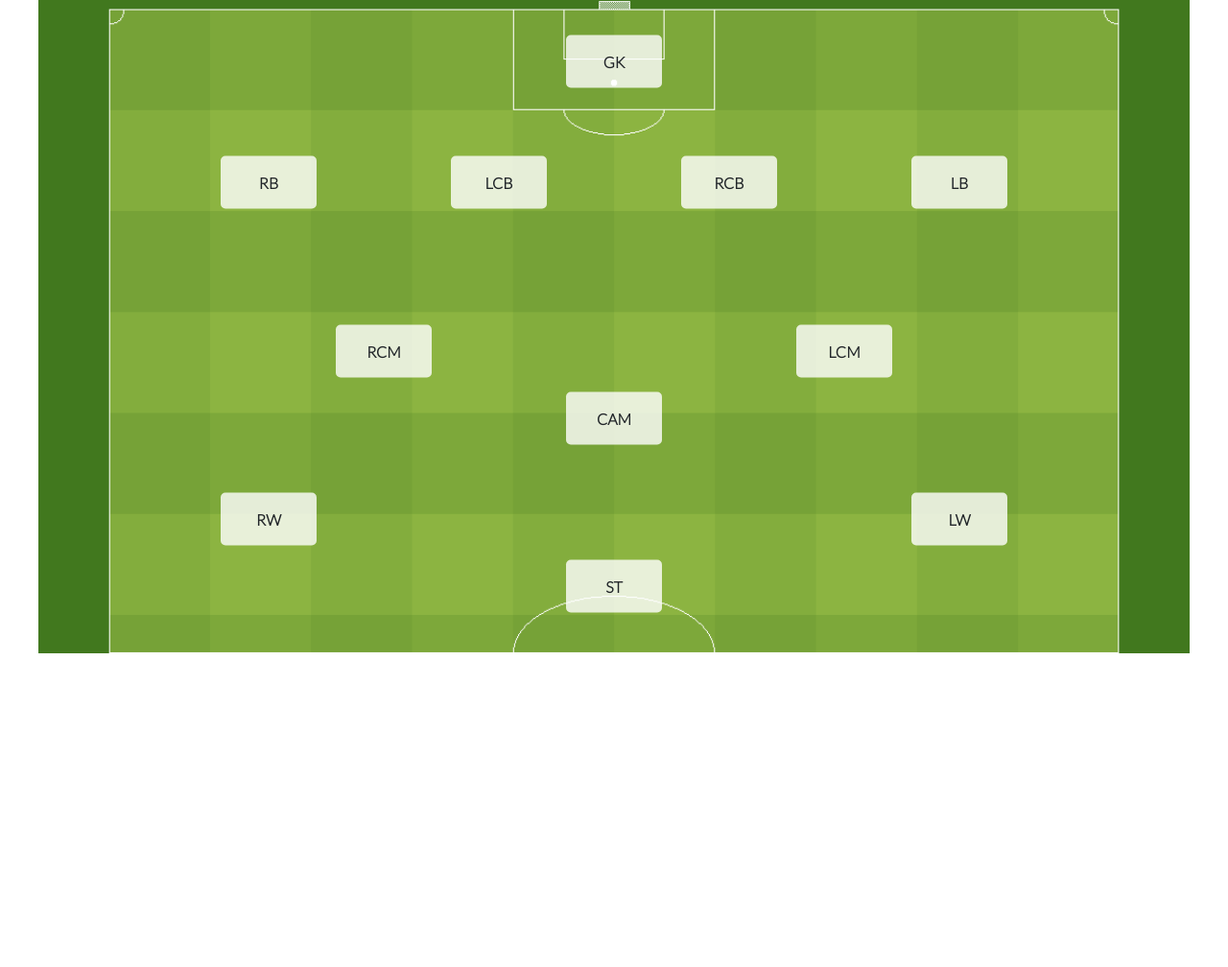
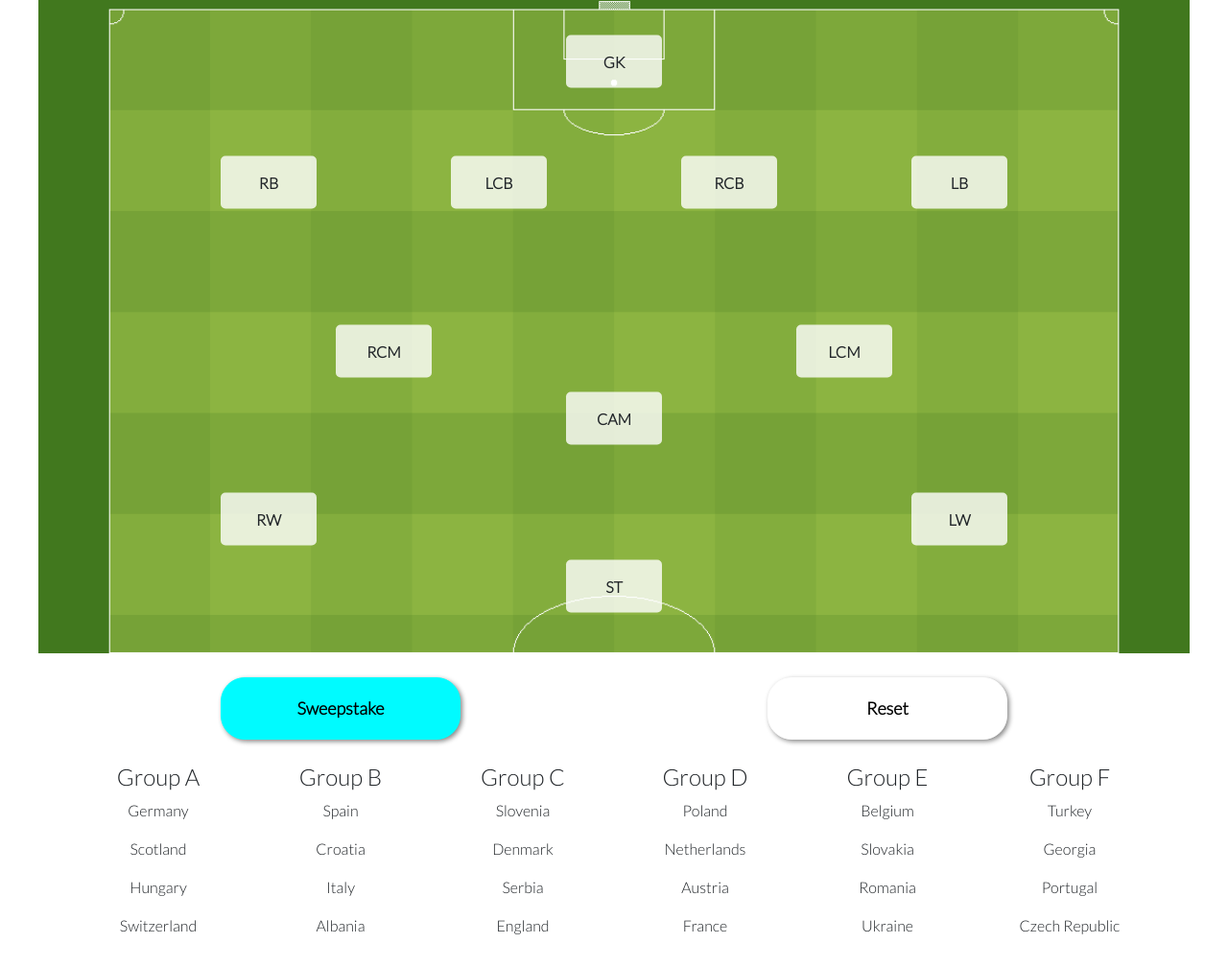
Before and after one commit to AndyJames11/AndrewJames11.co.uk, a website: page jstest.html in a window 1280 px wide. Shown: the part 1313-2321 px from the top of the page at 96% size. Before the commit the page ends 2009 px from the top, so only its background shows below. Drawn offline with nearby package versions, Linux system fonts and the light colour scheme.

Commit message:
Add sweepstakes section and sweepstakes function. Update CNAME file to correctly link to my webpage

```diff
--- a/css/js-style.css
+++ b/css/js-style.css
@@ -184,3 +184,12 @@ h3 {
     font-weight: bold;
     transform: translate(-50%, -50%);
   }
+
+    /* Sweepstake section styling */
+#sweepstake {
+    padding-bottom: 15px;
+}
+
+#convertor {
+    transform: translateY(-5px);
+}
--- a/jstest.html
+++ b/jstest.html
@@ -110,6 +110,67 @@
     </div>
   </div>
 
+<!-- EURO 2024 SWEEPSTAKE SECTION -->
+
+<div class="container text-center" id="sweepstake">
+  <div class="row justify-content-center" id="sweepstake">
+    <div class="col-sm-6">
+      <button onclick="Sweepstake()" id="sweepstakeButton" class="randomButtons">Sweepstake</button>
+    </div>
+    <div class="col-sm-6">
+      <button onclick="resetSweepstake()" class="randomButtons" id="resetButtons">Reset</button>
+    </div>
+  </div>
+  <div class="row justify-content-center">
+    <div class="col-sm-2">
+      <h4>Group A</h4>
+      <p class="country" id="Germany">Germany</p>
+      <p class="country" id="Scotland">Scotland</p>
+      <p class="country" id="Hungary">Hungary</p>
+      <p class="country" id="Switzerland">Switzerland</p>
+    </div>
+
+    <div class="col-sm-2">
+      <h4>Group B</h4>
+      <p class="country" id="Spain">Spain</p>
+      <p class="country" id="Croatia">Croatia</p>
+      <p class="country" id="Italy">Italy</p>
+      <p class="country" id="Albania">Albania</p>
+    </div>
+
+    <div class="col-sm-2">
+      <h4>Group C</h4>
+      <p class="country" id="Slovenia">Slovenia</p>
+      <p class="country" id="Denmark">Denmark</p>
+      <p class="country" id="Serbia">Serbia</p>
+      <p class="country" id="England">England</p>
+    </div>
+
+    <div class="col-sm-2">
+      <h4>Group D</h4>
+      <p class="country" id="Poland">Poland</p>
+      <p class="country" id="Netherlands">Netherlands</p>
+      <p class="country" id="Austria">Austria</p>
+      <p class="country" id="France">France</p>
+    </div>
+
+    <div class="col-sm-2">
+      <h4>Group E</h4>
+      <p class="country" id="Belgium">Belgium</p>
+      <p class="country" id="Slovakia">Slovakia</p>
+      <p class="country" id="Romania">Romania</p>
+      <p class="country" id="Ukraine">Ukraine</p>
+    </div>
+
+    <div class="col-sm-2">
+      <h4>Group F</h4>
+      <p class="country" id="Turkey">Turkey</p>
+      <p class="country" id="Georgia">Georgia</p>
+      <p class="country" id="Portugal">Portugal</p>
+      <p class="country" id="Czech Republic">Czech Republic</p>
+    </div>
+  </div>
+</div>
   <script src="script.js"></script>
 
 </body>
--- a/script.js
+++ b/script.js
@@ -226,3 +226,58 @@ function getVisiblePositions() {
 // Collapsible sections for descriptions on each JavaScript section
 
 // Possible dark/light mode switch
+
+
+
+// SWEEPSTAKE SECTION
+
+// Stores the styling and text of the elements at the point the page is loaded
+let originalCountryContent = [];
+let originalCountryColor = [];
+let originalCountryBorder = [];
+
+document.addEventListener("DOMContentLoaded", function() {
+    const countryElements = document.getElementsByClassName('country');
+    for (let i = 0; i < countryElements.length; i++) {
+        originalCountryContent.push(countryElements[i].innerHTML);
+        originalCountryColor.push(countryElements[i].style.backgroundColor);
+        originalCountryColor.push(countryElements[i].style.color);
+    }
+});
+
+let myarray = ["Germany", "Scotland", "Hungary", "Switzerland", "Spain", "Croatia", "Italy", "Albania", "Slovenia", "Denmark", "Serbia", "England", "Poland", "Netherlands", "Austria", "France", "Belgium", "Slovakia", "Romania", "Ukraine", "Turkey", "Georgia", "Portugal", "Czech Republic"];
+let assignedCountries = [];
+
+function Sweepstake() {
+  if (myarray.length === 0) {
+    document.getElementById("Sweepstake").innerHTML = "All countries have been assigned.";
+    return;
+  }
+
+  let name = prompt("Please enter your name:");
+  if (!name) {
+    alert("Name cannot be empty. Please try again.");
+    return;
+  }
+
+  let randomIndex = Math.floor(Math.random() * myarray.length);
+  let selectedCountry = myarray[randomIndex];
+
+  // alert(name + ' - ' + selectedCountry);
+
+  myarray.splice(randomIndex, 1);
+
+  let countryElement = document.getElementById(selectedCountry);
+  countryElement.textContent = `${selectedCountry} - ${name}`;
+  countryElement.style.backgroundColor = "black";
+  countryElement.style.color = "white";
+}
+
+function resetSweepstake() {
+    const countryElements = document.getElementsByClassName('country');
+    for (let i = 0; i < countryElements.length; i++) {
+        countryElements[i].innerHTML = originalCountryContent[i];
+        countryElements[i].style.backgroundColor = originalCountryColor[i];
+        countryElements[i].style.color = originalCountryColor[i];
+    }
+}
```
Also changed, not shown: 2 other files.
